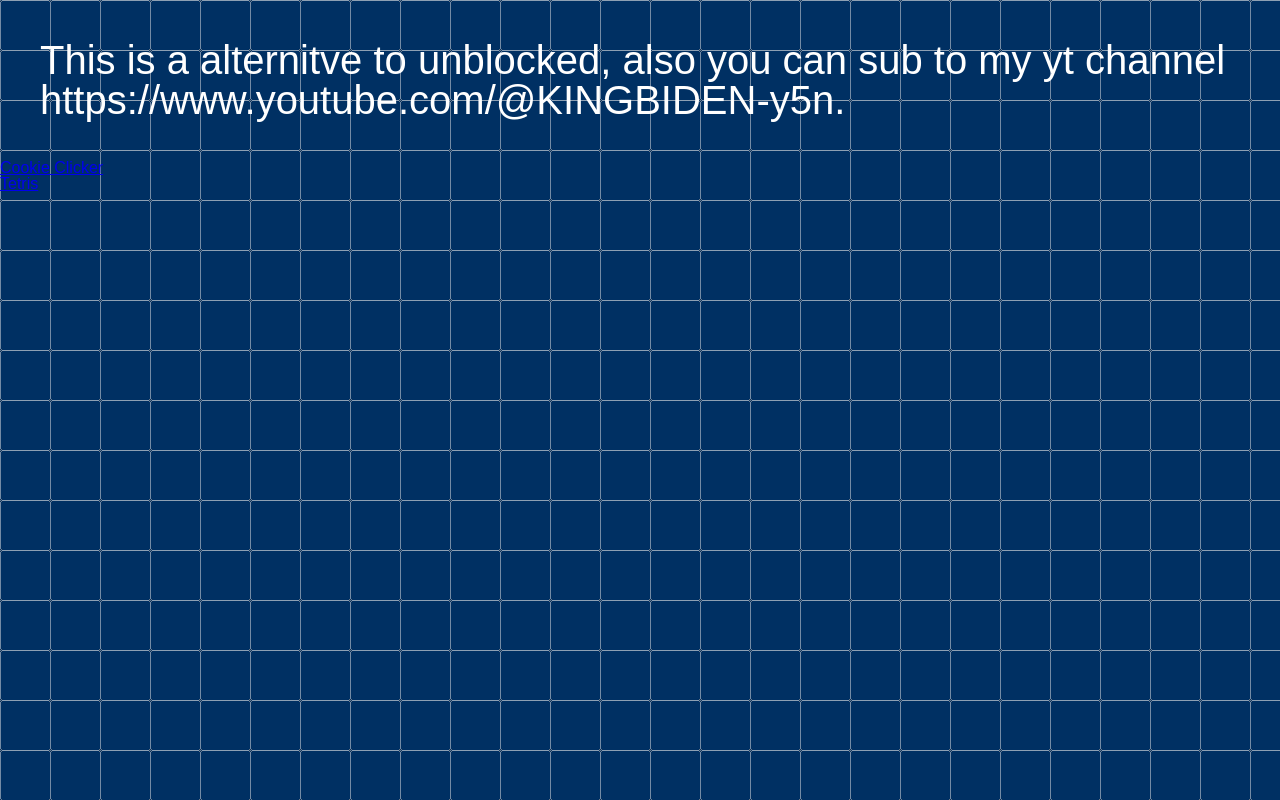
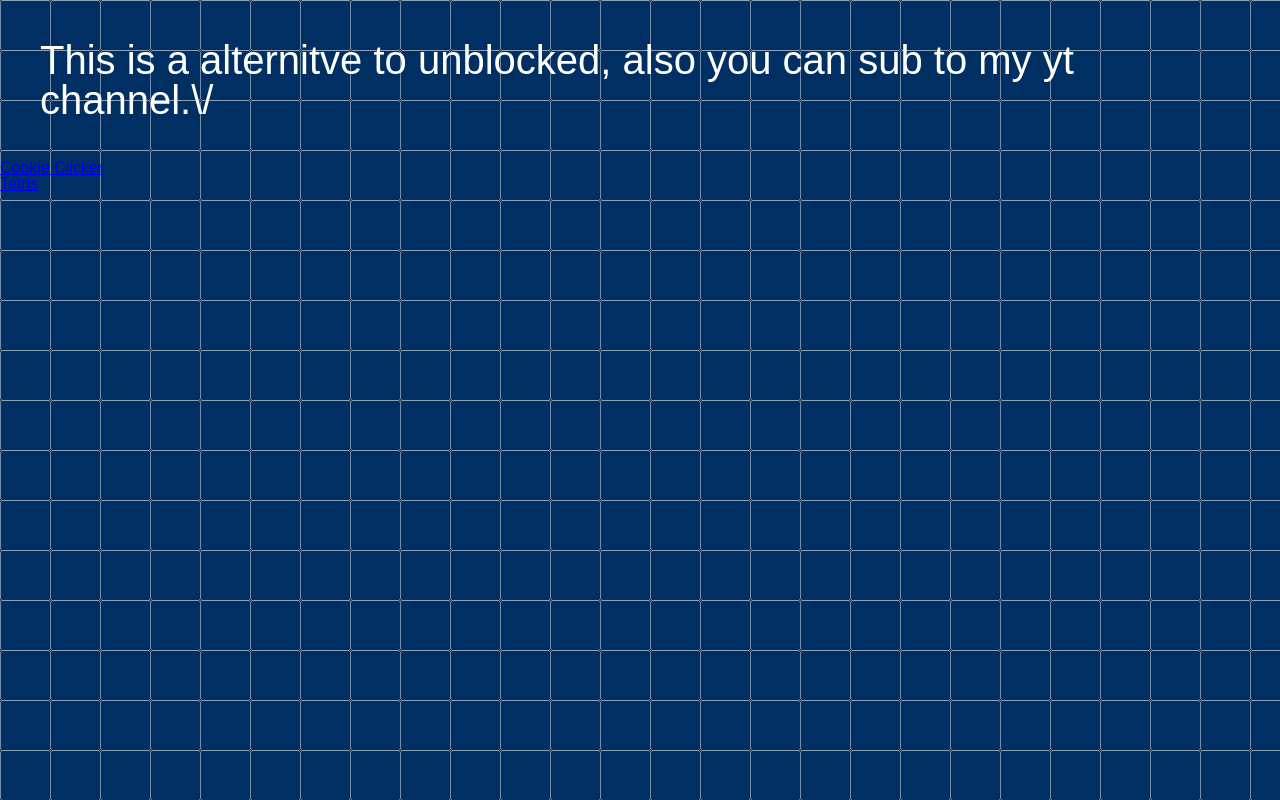
Before and after one commit to fletcherM-spec/fletcherM-spec.github.io, a plain HTML site: page index.html in a window 1280 px wide. Drawn offline with Linux system fonts and the light colour scheme; files that its build step writes are made by us from their sources; files whose address does not match are found by name.

Commit message:
Update index.html

```diff
--- a/index.html
+++ b/index.html
@@ -9,7 +9,8 @@
 </head>
 <body>
     <div>
-      <h1>This is a alternitve to unblocked, also you can sub to my yt channel https://www.youtube.com/@KINGBIDEN-y5n.</h1>
+      <h1>This is a alternitve to unblocked, also you can sub to my yt channel.\/</h1>
+      <a href="https://www.youtube.com/@KINGBIDEN-y5n"></a>
       <a href="https://fletcherm-spec.github.io/cookie-clicker-master%20(1)/cookie%20clicker/index.html">Cookie Clicker</a>
       <br>
       <a href="https://fletcherm-spec.github.io/tetris-master/tetris-master/dist/index.html">Tetris</a>
```
